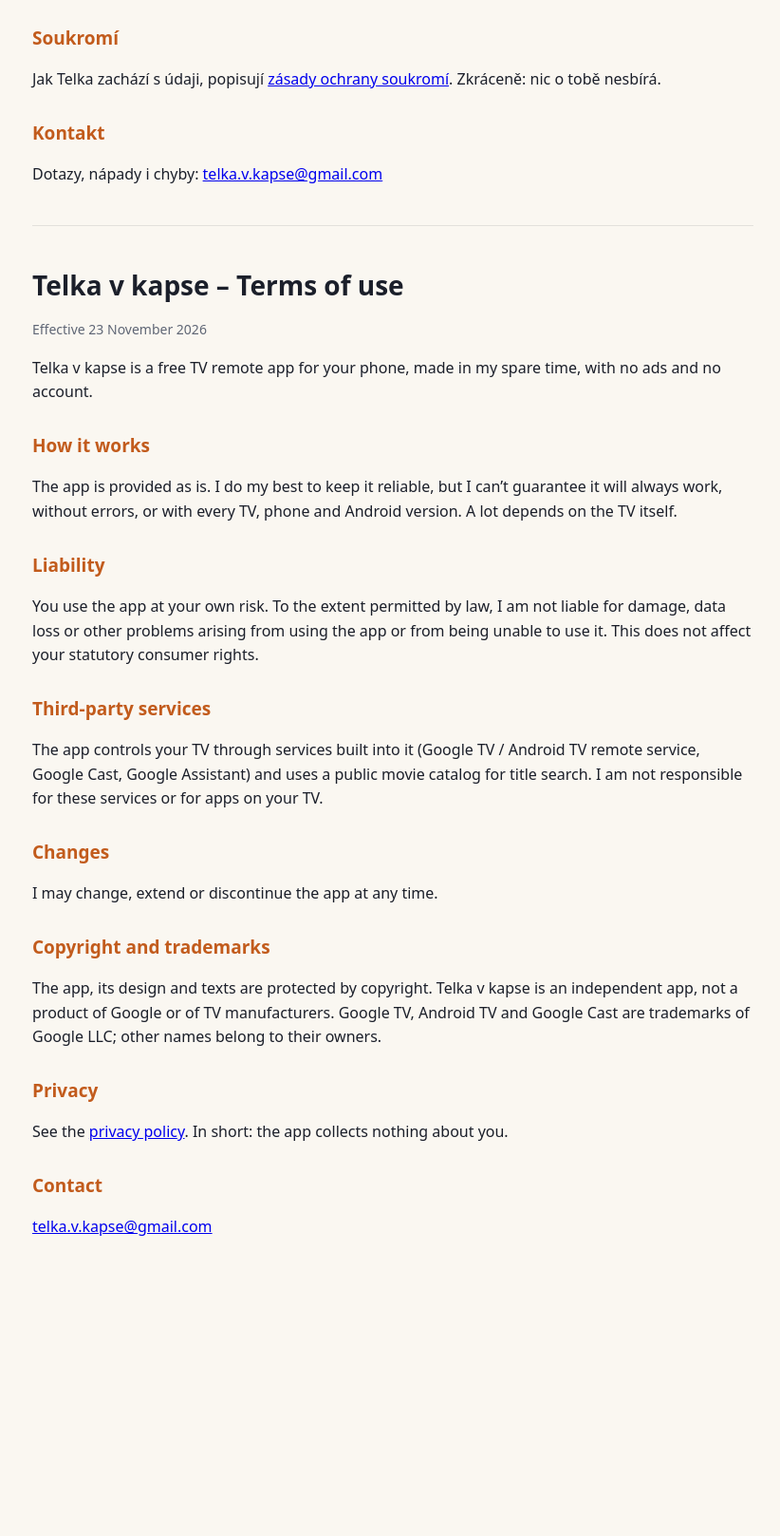
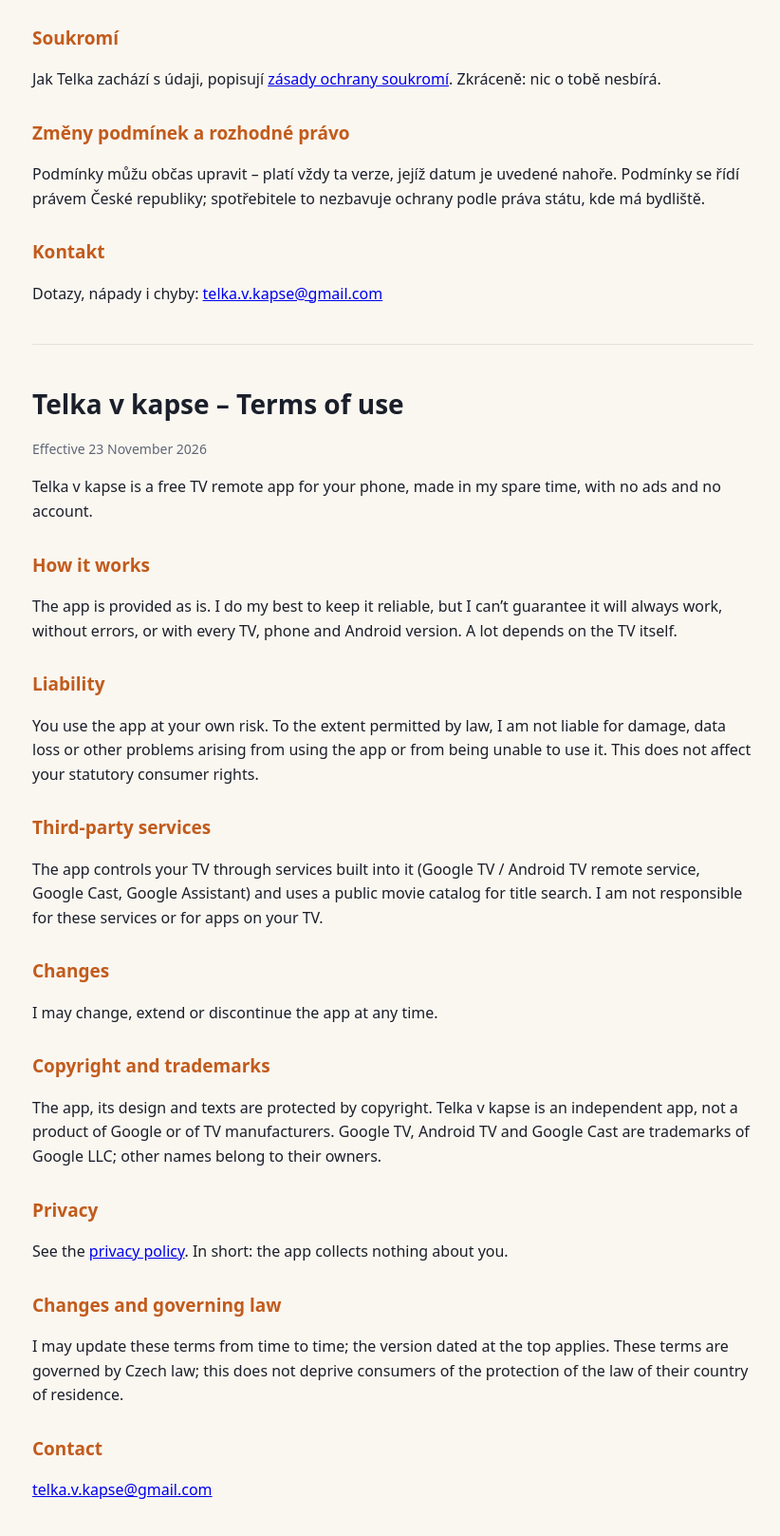
Before and after one commit to jarmilprdel11/telka-v-kapse-web, a plain HTML site: page podminky.html in a window 1280 px wide. Shown: the part 914-2531 px from the top of the page at 95% size, without its empty margins (226-1048 px from the left). Before the commit the page ends 2299 px from the top, so only its background shows below. Drawn offline with Linux system fonts and the light colour scheme.

Commit message:
Podminky: zmeny a rozhodne pravo
Co-Authored-By: Claude Opus 5.5 <noreply@anthropic.com>
Claude-Session: https://claude.ai/code/session_01KJu49yhVo3MkmWoEbwK1KY

```diff
--- a/podminky.html
+++ b/podminky.html
@@ -46,6 +46,10 @@ ostatní názvy patří jejich vlastníkům.</p>
 <h2>Soukromí</h2>
 <p>Jak Telka zachází s údaji, popisují <a href="soukromi.html">zásady ochrany soukromí</a>. Zkráceně: nic o tobě nesbírá.</p>
 
+<h2>Změny podmínek a rozhodné právo</h2>
+<p>Podmínky můžu občas upravit – platí vždy ta verze, jejíž datum je uvedené nahoře. Podmínky se řídí právem České republiky;
+spotřebitele to nezbavuje ochrany podle práva státu, kde má bydliště.</p>
+
 <h2>Kontakt</h2>
 <p>Dotazy, nápady i chyby: <a href="mailto:telka.v.kapse@gmail.com">telka.v.kapse@gmail.com</a></p>
 
@@ -70,6 +74,9 @@ and uses a public movie catalog for title search. I am not responsible for these
 manufacturers. Google TV, Android TV and Google Cast are trademarks of Google LLC; other names belong to their owners.</p>
 <h2>Privacy</h2>
 <p>See the <a href="soukromi.html">privacy policy</a>. In short: the app collects nothing about you.</p>
+<h2>Changes and governing law</h2>
+<p>I may update these terms from time to time; the version dated at the top applies. These terms are governed by Czech law;
+this does not deprive consumers of the protection of the law of their country of residence.</p>
 <h2>Contact</h2>
 <p><a href="mailto:telka.v.kapse@gmail.com">telka.v.kapse@gmail.com</a></p>
 </main></body></html>
```
